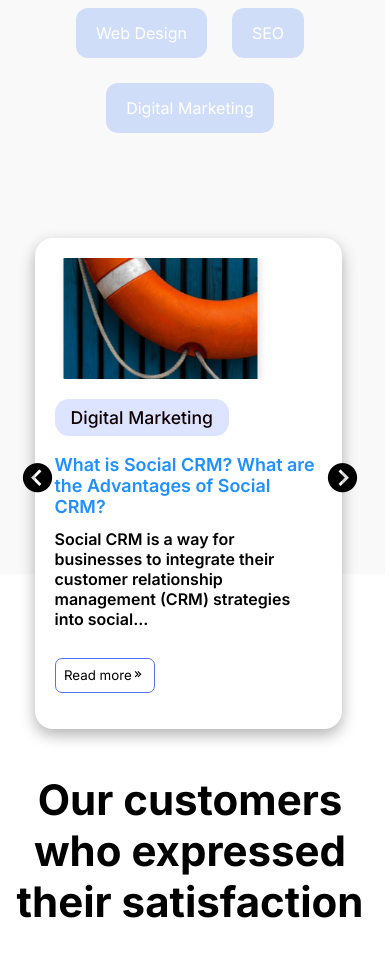
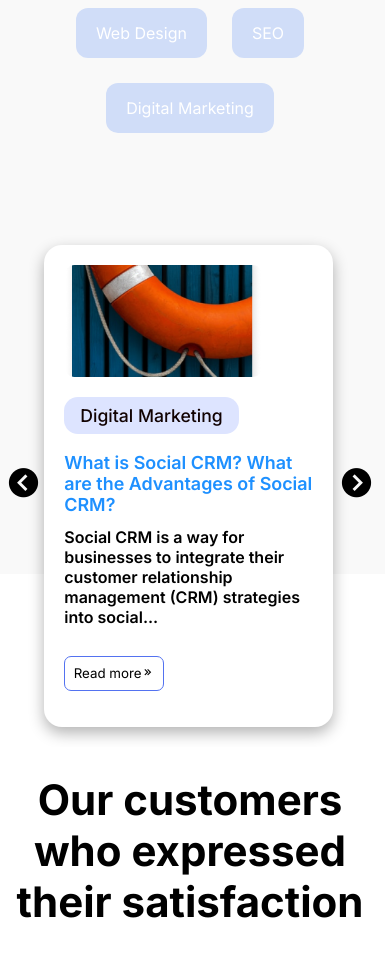
Before and after one commit to Alphaboy20023/360Agency, a plain HTML site: page index.html in a window 390 px wide. Shown: the part 4188-5144 px from the top of the page. Drawn offline with nearby package versions, Linux system fonts and the light colour scheme.

Commit message:
pic done

```diff
--- a/index.css
+++ b/index.css
@@ -183,6 +183,21 @@
     .picture-container {
         margin-bottom: 90px !important;
     }
+
+    .carousel-container{
+    max-width: 85%;
+    margin: 27px auto;
+    }
+
+    .prevbtn {
+        position: relative;
+        right: 14px;
+    }
+
+    .nextbtn {
+        position: relative;
+        left: 14px;
+    }
 }
 
 @media (min-width: 900px) {
```
